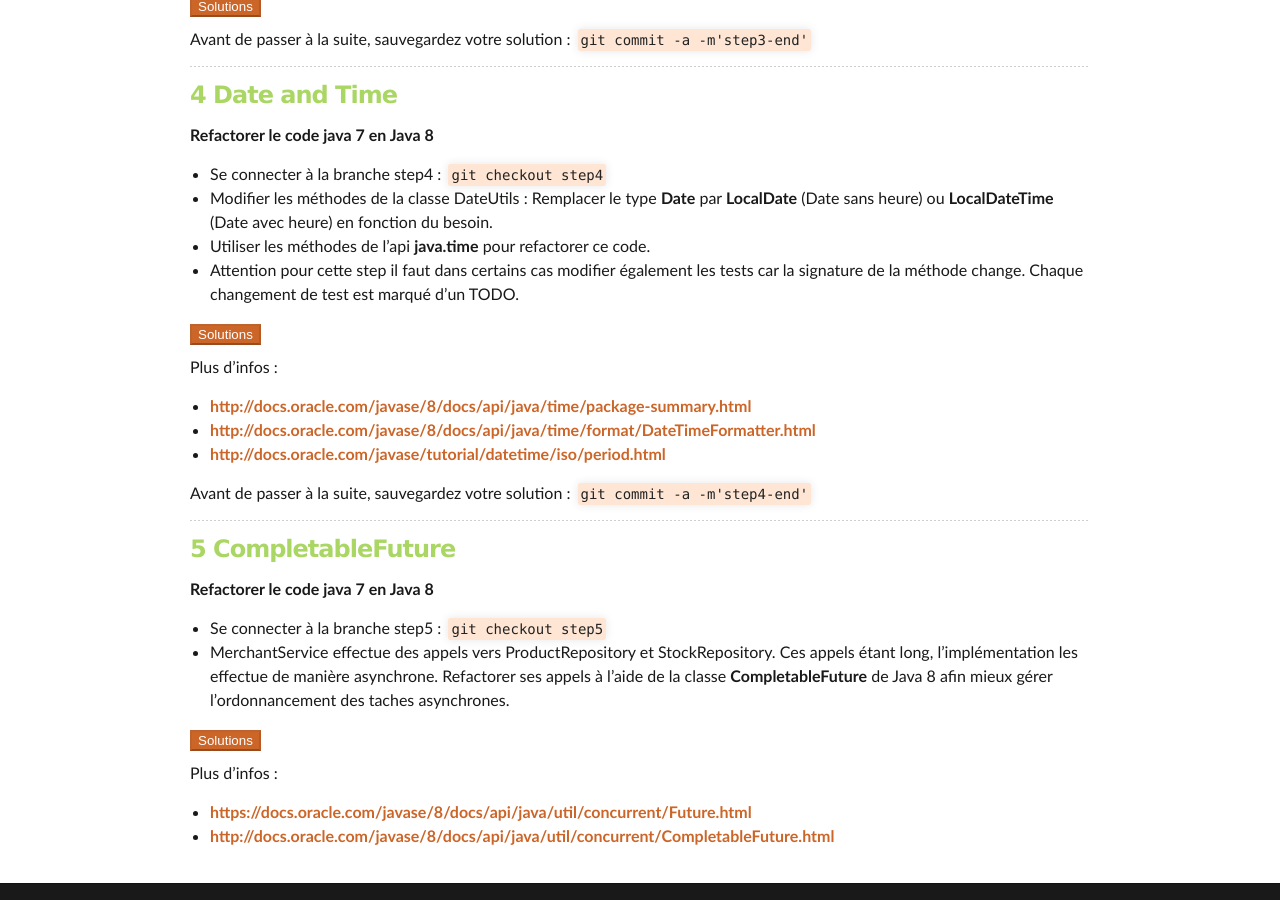
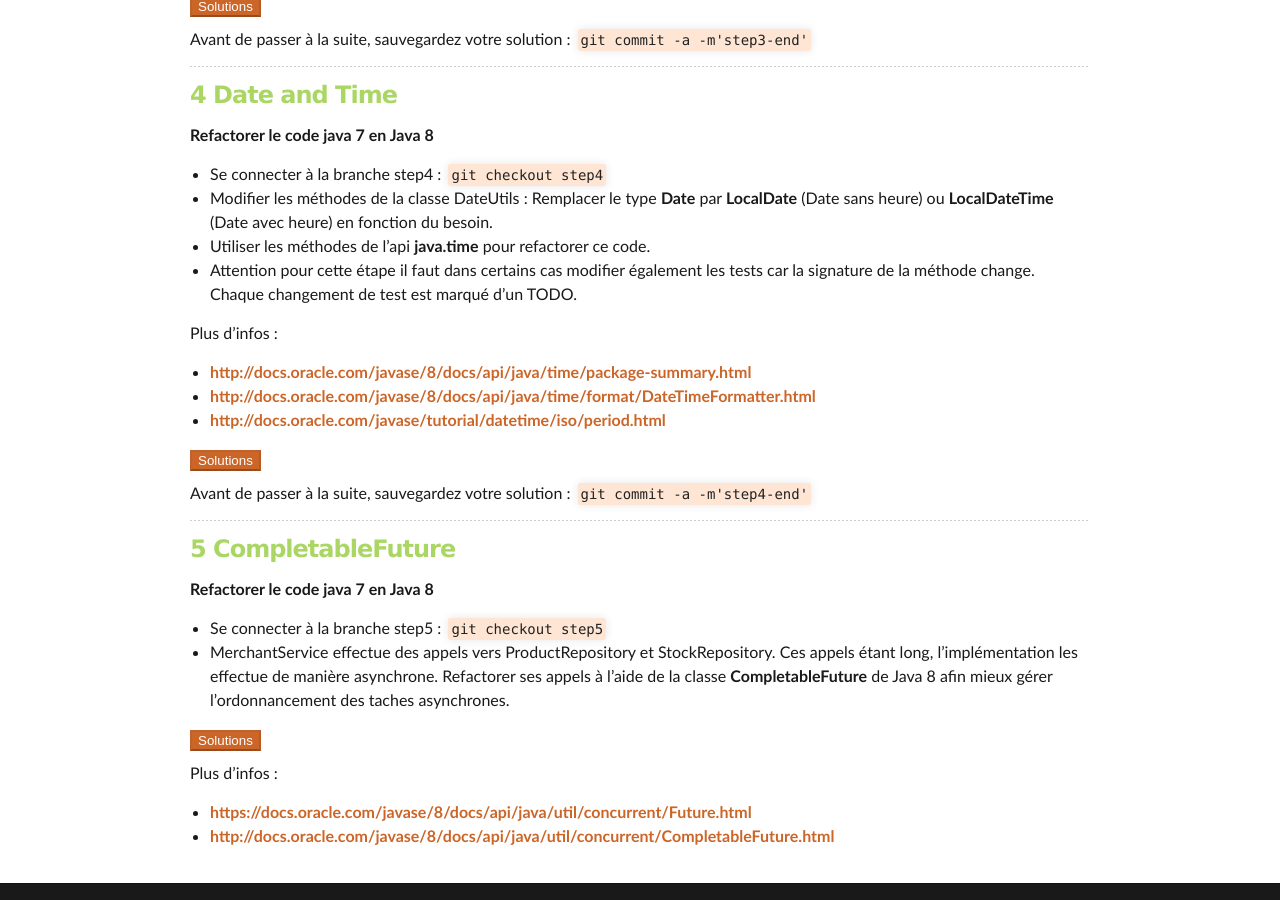
Before and after one commit to publicissapient-france/functional-programming-java8, a Jekyll site: the page built from index.md, in a window 1280 px wide and 900 px high, scrolled down 2131 px. Built offline with Jekyll 4.4.1, drawn with Linux system fonts in a browser that asks for light colours; some of the changed lines change nothing that is shown.

Commit message:
review step4

```diff
--- a/index.md
+++ b/index.md
@@ -212,7 +212,13 @@
     `git checkout step4`
 * Modifier les méthodes de la classe DateUtils : Remplacer le type **Date** par **LocalDate** (Date sans heure) ou **LocalDateTime** (Date avec heure) en fonction du besoin.
 * Utiliser les méthodes de l'api **java.time** pour refactorer ce code.
-* Attention pour cette step il faut dans certains cas modifier également les tests car la signature de la méthode change. Chaque changement de test est marqué d'un TODO.
+* Attention pour cette étape il faut dans certains cas modifier également les tests car la signature de la méthode change. Chaque changement de test est marqué d'un TODO.
+
+Plus d'infos :
+
+ * [http://docs.oracle.com/javase/8/docs/api/java/time/package-summary.html](http://docs.oracle.com/javase/8/docs/api/java/time/package-summary.html)
+ * [http://docs.oracle.com/javase/8/docs/api/java/time/format/DateTimeFormatter.html](http://docs.oracle.com/javase/8/docs/api/java/time/format/DateTimeFormatter.html)
+ * [http://docs.oracle.com/javase/tutorial/datetime/iso/period.html](http://docs.oracle.com/javase/tutorial/datetime/iso/period.html)
 
 <blockquote class = 'help' markdown="1">
 * **LocalDate** représente une date  sans les heures, et **LocalDateTime** une date avec les heures. Ces 2 objets sont sans notion de TimeZone. Tous les nouveaux formats de Date/time ont des méthodes pour passer d'un format vers un autre, exemple :
@@ -221,17 +227,11 @@
 LocalDate date = LocalDate.of(2015, 3, 10); // 10 Mars 2015
 LocalDateTime dateTime = LocalDateTime.of(date, time); // 10 Mars 2015 10h30
 {% endhighlight %}
-* **LocalDate.parse** et **LocalDateTime.parse** permettent de parser une date sous forme de chaîne de caractère et formatter cette dernière avec la méthode **ofPattern** de classe **DateFormatter**.
+* **LocalDate.parse** et **LocalDateTime.parse** permettent de parser une date sous forme de chaîne de caractère et formatter cette dernière avec la méthode **ofPattern** de la classe **DateFormatter**.
 * La méthode **Period.between** permet de renvoyer un objet représentant une période entre deux **LocalDate**.
-* **LocalDateTime** simplifie les manipulations des dates. En effet il est possible d'appeler directement les méthodes **plusMinutes** ou **minusMinutes**, etc.
+* **LocalDateTime** simplifie la manipulation des dates. En effet il est possible d'appeler directement les méthodes **plusMinutes** ou **minusMinutes**, etc.
 * Pour gérer les TimeZone, les méthodes **atZone** et **withZoneSameInstant** permettent d'appliquer ou de convertir des timezones d'object DateTime.
 </blockquote>
-
-Plus d'infos :
-
- * [http://docs.oracle.com/javase/8/docs/api/java/time/package-summary.html](http://docs.oracle.com/javase/8/docs/api/java/time/package-summary.html)
- * [http://docs.oracle.com/javase/8/docs/api/java/time/format/DateTimeFormatter.html](http://docs.oracle.com/javase/8/docs/api/java/time/format/DateTimeFormatter.html)
- * [http://docs.oracle.com/javase/tutorial/datetime/iso/period.html](http://docs.oracle.com/javase/tutorial/datetime/iso/period.html)
 
  Avant de passer à la suite, sauvegardez votre solution : `git commit -a -m'step4-end' `
 
```
